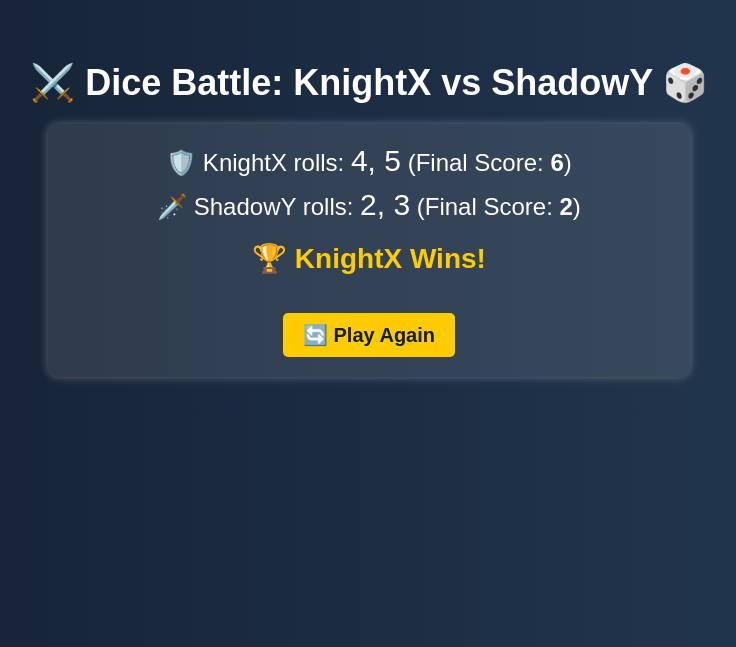
After one commit to Ayush-Sharma3011/PHP, a PHP site: page /function/test.php in a window 1280 px wide. The commit adds this page. Shown: the top 647 px of the page, without its empty margins (271-1007 px from the left). Run offline with PHP 8.4, Linux system fonts and the light colour scheme; a stand-in replaces the project's code that opens the database connection.

Commit message:
practice

```diff
--- /dev/null
+++ b/function/test.php
@@ -0,0 +1,109 @@
+<!DOCTYPE html>
+<html lang="en">
+<head>
+    <meta charset="UTF-8">
+    <meta name="viewport" content="width=device-width, initial-scale=1.0">
+    <title>Dice Battle: KnightX vs ShadowY</title>
+    <style>
+        body {
+            font-family: 'Arial', sans-serif;
+            background: linear-gradient(to right, #141e30, #243b55);
+            color: white;
+            text-align: center;
+            padding: 30px;
+        }
+        h1 {
+            font-size: 36px;
+            margin-bottom: 20px;
+        }
+        .container {
+            background: rgba(255, 255, 255, 0.1);
+            padding: 20px;
+            border-radius: 10px;
+            width: 50%;
+            margin: auto;
+            box-shadow: 0px 0px 10px rgba(255, 255, 255, 0.3);
+        }
+        .warrior {
+            font-size: 24px;
+            margin-bottom: 10px;
+        }
+        .dice {
+            font-size: 30px;
+        }
+        .result {
+            font-size: 28px;
+            font-weight: bold;
+            margin-top: 20px;
+            color: #ffcc00;
+        }
+        .btn {
+            display: inline-block;
+            background: #ffcc00;
+            color: #141e30;
+            padding: 10px 20px;
+            text-decoration: none;
+            font-size: 20px;
+            border-radius: 5px;
+            margin-top: 20px;
+            font-weight: bold;
+        }
+        .btn:hover {
+            background: #ffdd44;
+        }
+    </style>
+</head>
+<body>
+    <h1>⚔️ Dice Battle: KnightX vs ShadowY 🎲</h1>
+    <div class="container">
+        <?php
+        function rollDice() {
+            return rand(1, 6);
+        }
+
+        function calculateScore($dice1, $dice2) {
+            $totalScore = $dice1 + $dice2;
+
+            if ($dice1 % 2 == 0 && $dice2 % 2 == 0) {
+                $totalScore *= 2;
+            } elseif ($dice1 % 2 != 0 && $dice2 % 2 != 0) {
+                $totalScore += 5;
+            } else {
+                $totalScore -= 3;
+            }
+
+            return $totalScore;
+        }
+
+        function battle() {
+            // KnightX rolls
+            $knightX_dice1 = rollDice();
+            $knightX_dice2 = rollDice();
+            $knightX_score = calculateScore($knightX_dice1, $knightX_dice2);
+
+            // ShadowY rolls
+            $shadowY_dice1 = rollDice();
+            $shadowY_dice2 = rollDice();
+            $shadowY_score = calculateScore($shadowY_dice1, $shadowY_dice2);
+
+            echo "<div class='warrior'>🛡️ KnightX rolls: <span class='dice'>$knightX_dice1, $knightX_dice2</span> (Final Score: <b>$knightX_score</b>)</div>";
+            echo "<div class='warrior'>🗡️ ShadowY rolls: <span class='dice'>$shadowY_dice1, $shadowY_dice2</span> (Final Score: <b>$shadowY_score</b>)</div>";
+
+            echo "<div class='result'>";
+            if ($knightX_score > $shadowY_score) {
+                echo "🏆 KnightX Wins!";
+            } elseif ($shadowY_score > $knightX_score) {
+                echo "🏆 ShadowY Wins!";
+            } else {
+                echo "🤝 It's a Draw!";
+            }
+            echo "</div>";
+        }
+
+        battle();
+        ?>
+        <br>
+        <a href="test.php" class="btn">🔄 Play Again</a>
+    </div>
+</body>
+</html>
```
Also changed, not shown: $sever.php (+39 -4 lines), flight.php (added, +103 -0 lines), function/index.php (+59 -18 lines), indexx.php (+24 -17 lines), interface.php (added, +27 -0 lines), php unit 4/coooooki.php (added, +14 -0 lines), php unit 4/php4.php (added, +11 -0 lines), submit.php (+13 -8 lines), cookies.php (added).
